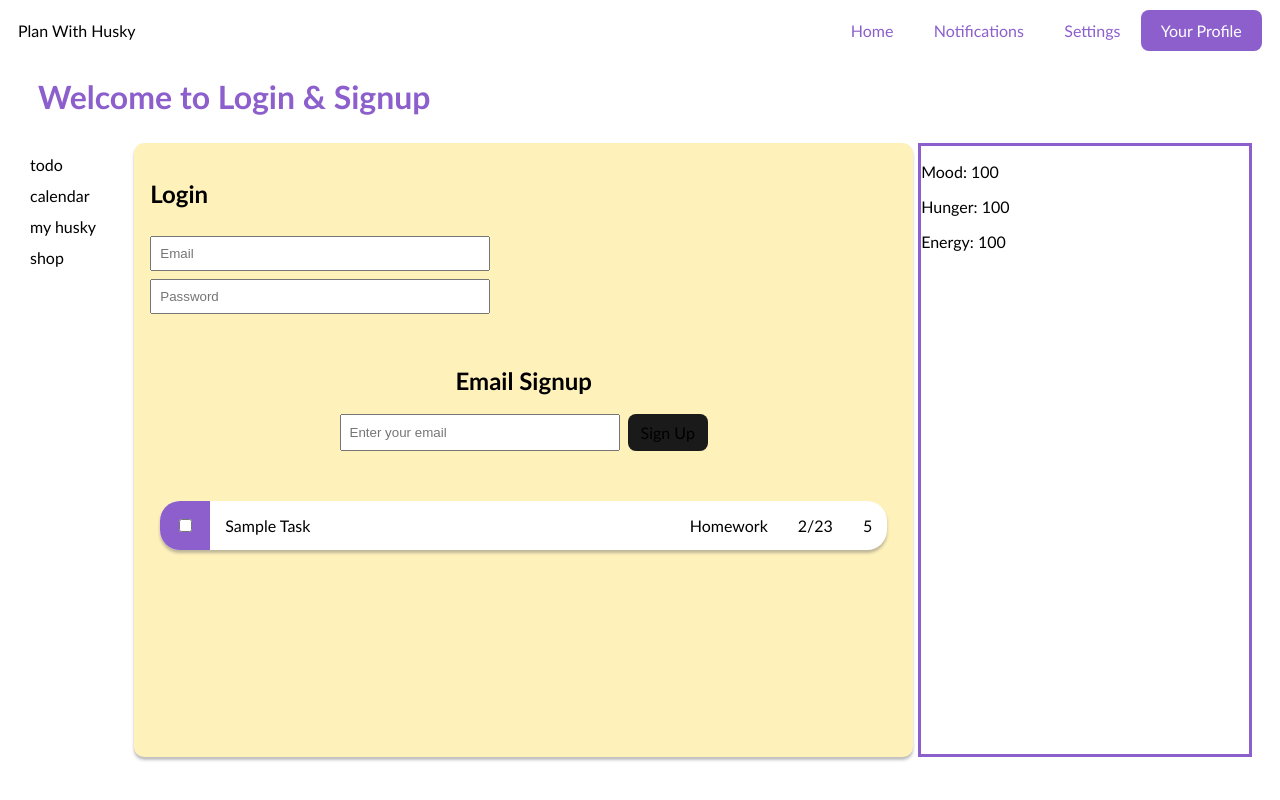
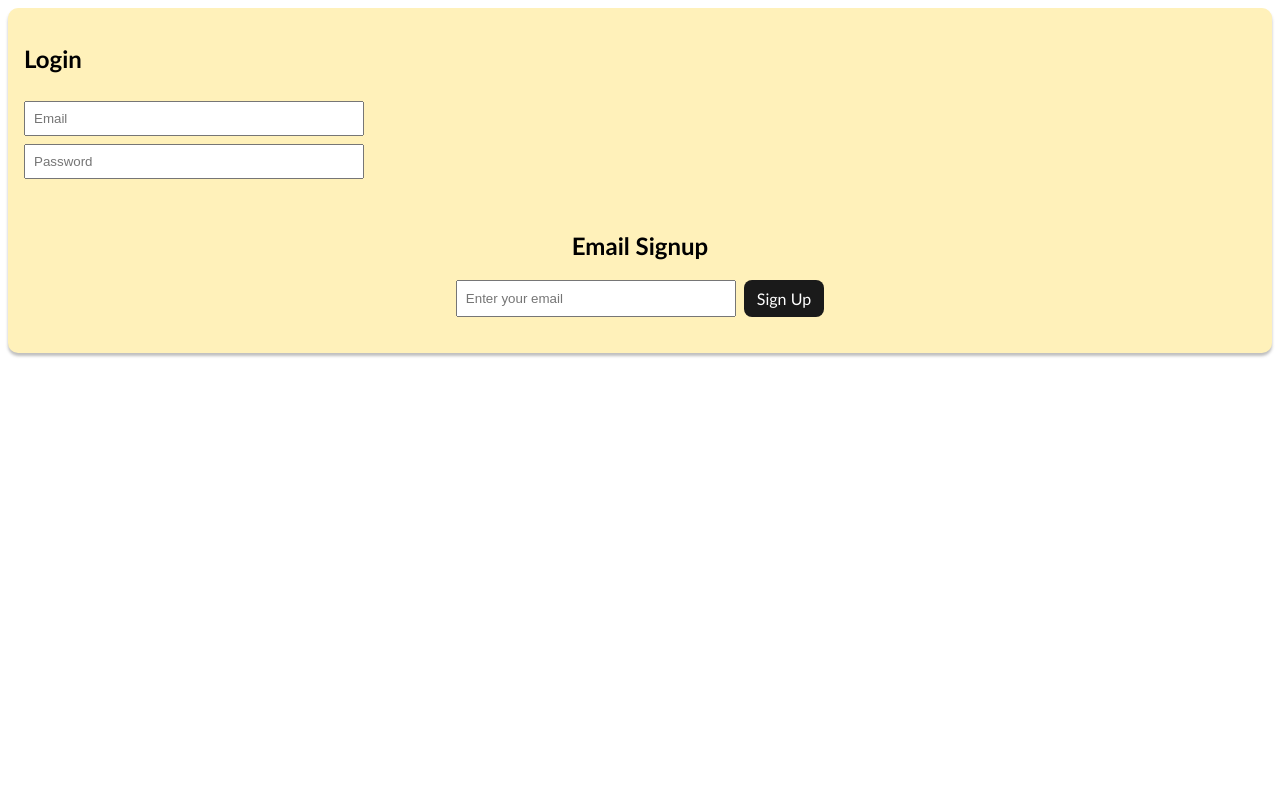
Before and after one commit to hcp-uw/plan-with-husky, a React (Vite) app in the folder starter-frontend/: page /login in a window 1280 px wide. Built offline with nearby package versions, Linux system fonts and the light colour scheme.

Commit message:
cleaned up login.jsx very roughly

```diff
--- a/starter-frontend/src/components/EmailSignup/EmailSignup.css
+++ b/starter-frontend/src/components/EmailSignup/EmailSignup.css
@@ -17,6 +17,7 @@
 
 .email-signup-form button {
   padding: 8px 12px;
+  color: #ffffff;
 }
 
 .signup-status {
--- a/starter-frontend/src/components/Task.jsx
+++ b/starter-frontend/src/components/Task.jsx
@@ -2,7 +2,7 @@ import { useState } from "react";
 import "./Task.css";
 
 // A singular task.
-const Task = (props) => {
+export default function Task(props) {
   const [desc, setDesc] = useState(props.desc);
   const [date, setDate] = useState(props.date);
   const [categ, setCateg] = useState(props.categ);
@@ -26,5 +26,3 @@ const Task = (props) => {
     </>
   );
 };
-
-export default Task;
--- a/starter-frontend/src/pages/Login.jsx
+++ b/starter-frontend/src/pages/Login.jsx
@@ -1,7 +1,5 @@
 import { useState } from "react";
 import EmailSignup from "../components/EmailSignup/EmailSignup";
-import MyHusky from "../components/MyHusky";
-import Task from "../components/Task";
 import "./Login.css";
 
 export default function Login() {
@@ -9,28 +7,7 @@ export default function Login() {
     const [ password, setPassword] = useState("");
 
     return (
-        <div className="parent login-page">
-            <div className="navigation">
-                <div>Plan With Husky</div>
-                <div className="buttons">
-                    <button>Home</button>
-                    <button>Notifications</button>
-                    <button>Settings</button>
-                    <button id="profile-button">Your Profile</button>
-                </div>
-            </div>
-
-            <div className="title">
-                <h1>Welcome to Login & Signup</h1>
-            </div>
-
-            <div className="menu">
-                <div>todo</div>
-                <div>calendar</div>
-                <div>my husky</div>
-                <div>shop</div>
-            </div>
-
+        <>
             <div className="content login-content">
                 <div className="login-form">
                     <h2>Login</h2>
@@ -49,14 +26,7 @@ export default function Login() {
 
                 <EmailSignup />
 
-                <div className="preview-task">
-                    <Task desc="Sample Task" date="2/23" categ="Homework" points={5} />
-                </div>
             </div>
-
-            <div className="husky">
-                <MyHusky />
-            </div>
-        </div>
+        </>
     );
 }
```
